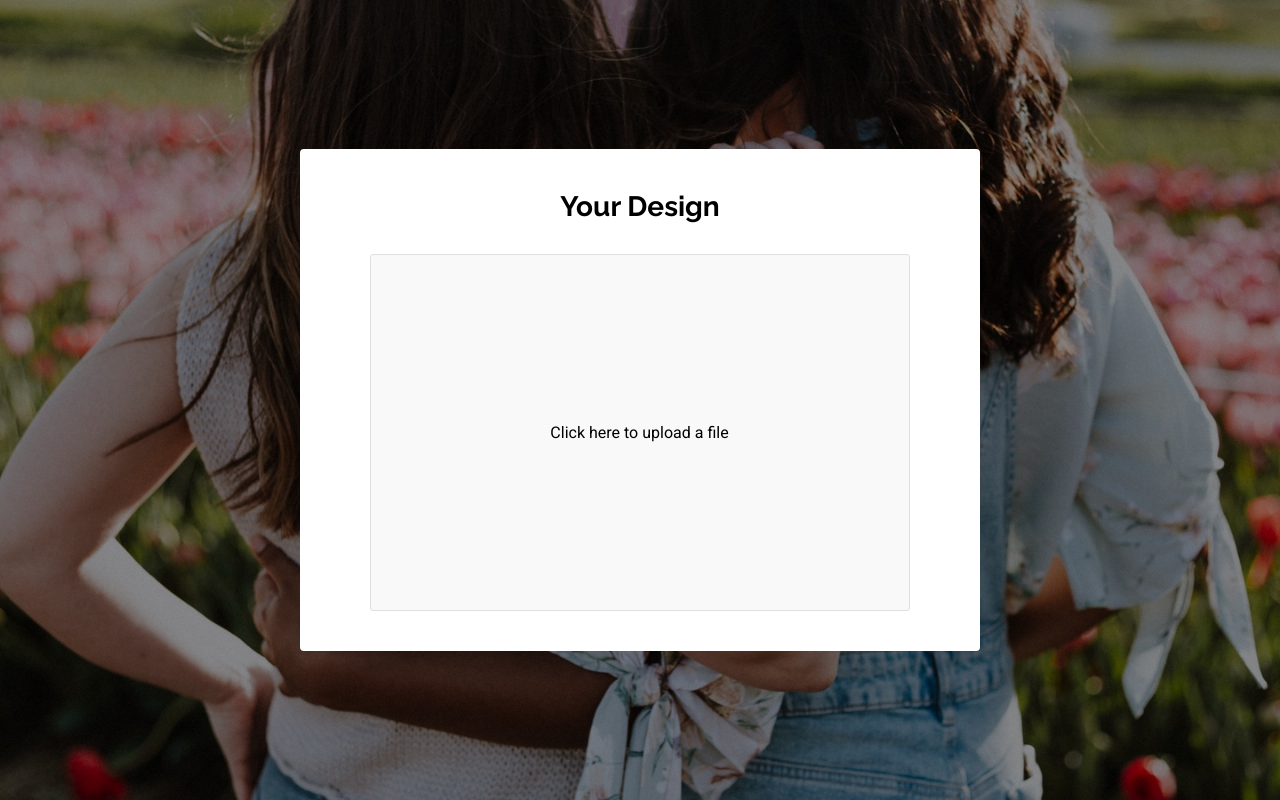
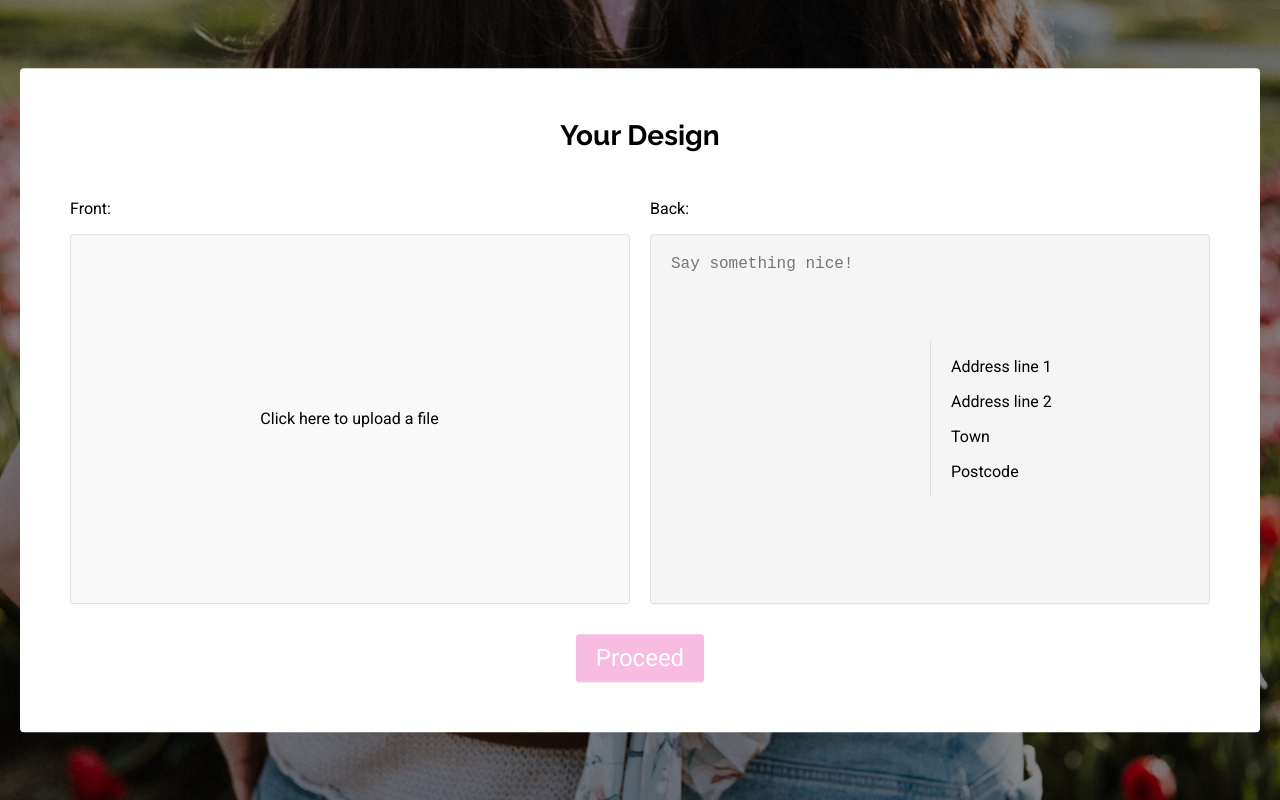
Before and after one commit to mrtrwhite/postcard-sender-frontend, a React app: page / in a window 1280 px wide. Both pictures are taken after a click on the element "Get Started". Built offline with nearby package versions, Linux system fonts and the light colour scheme.

Commit message:
Card design styles

```diff
--- a/public/app.css
+++ b/public/app.css
@@ -3,6 +3,7 @@ body {
     margin: 0;
     padding: 0;
     font-family: 'Roboto', sans-serif;
+    font-size: 16px;
 }
 
 body * {
@@ -51,11 +52,15 @@ body * {
     cursor: pointer;
 }
 
+.button.disabled {
+    opacity: 0.3;
+}
+
 .card {
     opacity: 0;
     width: calc(100% - 40px);
-    max-width: 680px;
-    padding: 40px 70px;
+    max-width: 1280px;
+    padding: 50px 40px;
     position: absolute;
     bottom: -100%;
     left: 50%;
@@ -63,6 +68,19 @@ body * {
     background: #FFFFFF;
     border-radius: 4px;
     transition: bottom 0.35s ease-in-out;
+    display: flex;
+    flex-direction: column;
+}
+
+.card-inner {
+    display: flex;
+    flex-wrap: wrap;
+}
+
+.half {
+    width: 50%;
+    flex-basis: 50%;
+    padding: 0 10px;
 }
 
 .card.active {
@@ -76,6 +94,12 @@ body * {
     line-height: 35px;
     margin: 0 0 30px 0;
     text-align: center;
+    width: 100%;
+}
+
+.card-button {
+    align-self: center;
+    margin-top: 30px;
 }
 
 .file-label {
@@ -106,3 +130,61 @@ body * {
     height: 1px;
     overflow: hidden;
 }
+
+.back-preview {
+    width: 100%;
+    display: block;
+    background-color: #f5f5f5;
+    border: 1px solid #DFDFDF;
+    border-radius: 3px;
+    position: relative;
+}
+
+.back-preview::after {
+    content: " ";
+    padding-bottom: 66%;
+    display: block;
+}
+
+.message-textarea {
+    position: absolute;
+    top: 0;
+    left: 0;
+    width: 50%;
+    height: 100%;
+    padding: 20px;
+    background: rgba(0,0,0,0);
+    border: none;
+    resize: none;
+    outline: none;
+    font-size: 1rem;
+    text-overflow: ellipsis;
+}
+
+.address-preview {
+    position: absolute;
+    top: 0;
+    right: 0;
+    width: 50%;
+    height: 100%;
+    display: flex;
+    align-items: center;
+}
+
+.address-preview > div {
+    border-left: 1px solid #DFDFDF;
+    padding: 0 20px;
+}
+
+/* .back-preview,
+.file-label {
+    min-width: 580px;
+    min-height: 383.47px;
+} */
+
+@media screen and (max-width: 768px) {
+    .half {
+        width: 100%;
+        flex-basis: 100%;
+    }
+}
--- /dev/null
+++ b/src/actions/message.js
@@ -0,0 +1,8 @@
+export const MESSAGE_UPDATED = 'MESSAGE_UPDATED';
+
+export function updateMessage(message) {
+    return {
+        type: MESSAGE_UPDATED,
+        message: message
+    }
+}
--- a/src/components/Card.js
+++ b/src/components/Card.js
@@ -1,5 +1,7 @@
 import React from 'react'
-import ImageUpload from './ImageUpload';
+import ImageUpload from './ImageUpload'
+import { updateMessage } from '../actions/message'
+import { connect } from 'react-redux'
 
 class Card extends React.Component {
     constructor(props) {
@@ -8,13 +10,25 @@ class Card extends React.Component {
             step: 1,
             cardVisible: false
         }
-        this.cardRef = React.createRef()
+    }
+
+    nextStep () {
+        this.setState({ step: 2 })
+    }
+
+    messageChange (evt) {
+        let { dispatch } = this.props
+        let text = evt.target.value
+        dispatch(updateMessage(text))
+    }
+
+    canProceed () {
+        return this.props.message.length > 0 && this.props.fileURL.length > 0;
     }
 
     componentDidUpdate () {
         setTimeout(() => {
             if(!this.state.cardVisible) {
-                this.cardRef.current.classList.add('active')
                 this.setState({ cardVisible: true })
             }
         }, 100)
@@ -23,13 +37,40 @@ class Card extends React.Component {
     render () {
         return (
             this.props.show ?
-                <div className="card" ref={this.cardRef}>
+                <div className={`card ${this.state.step === 2 ? 'flip' : null} ${this.state.cardVisible ? 'active' : null}`}>
                     <h2 className="card-title">Your Design</h2>
-                    <ImageUpload />
+                    <div className="card-inner">
+                        <div className="half">
+                            <p>Front:</p>
+                            <ImageUpload />
+                        </div>
+                        <div className="half">
+                            <p>Back:</p>
+                            <div className="back-preview">
+                                <textarea name="message" className="message-textarea" onChange={(evt) => { this.messageChange(evt) }} placeholder="Say something nice!"></textarea>
+                                <div className="address-preview">
+                                    <div>
+                                        <p>Address line 1</p>
+                                        <p>Address line 2</p>
+                                        <p>Town</p>
+                                        <p>Postcode</p>
+                                    </div>
+                                </div>
+                            </div>
+                        </div>
+                    </div>
+                    <span className={`button card-button ${this.canProceed() ? '' : 'disabled'}`} onClick={() => { this.nextStep() }}>Proceed</span>
                 </div>
             : null
         )
     }
 }
 
-export default Card
+const mapStateToProps = state => {
+    return {
+        message: state.message,
+        fileURL: state.file.fileURL
+    }
+}
+
+export default connect(mapStateToProps)(Card)
--- a/src/reducers/index.js
+++ b/src/reducers/index.js
@@ -1,8 +1,10 @@
 import { combineReducers } from 'redux'
 import { file } from './upload'
+import { message } from './message'
 
 const rootReducer = combineReducers({
-    file
+    file,
+    message
 })
 
 export default rootReducer
--- /dev/null
+++ b/src/reducers/message.js
@@ -0,0 +1,10 @@
+import { MESSAGE_UPDATED } from '../actions/message'
+
+export function message(state = '', action) {
+    switch (action.type) {
+        case MESSAGE_UPDATED:
+            return action.message
+        default:
+            return state
+    }
+}
```
